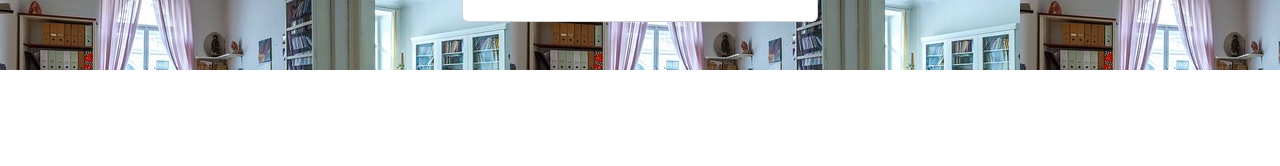
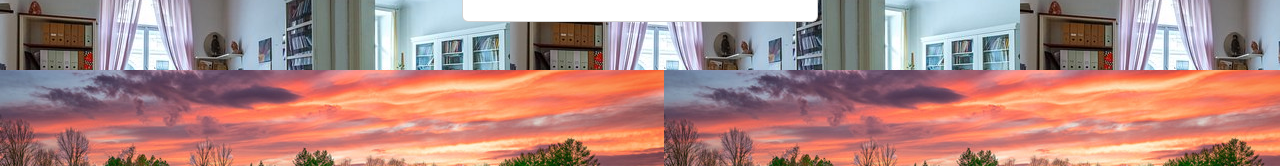
Before and after one commit to Kobby-Jones/react-deployment-with-k8s-ArgoCD, a React (Create React App) app: page / in a window 1280 px wide. Shown: the part 2273-2439 px from the top of the page. Before the commit the page ends 2343 px from the top, so only its background shows below. Built offline with nearby package versions, Linux system fonts and the light colour scheme.

Commit message:
Rent Section

```diff
--- a/src/App.js
+++ b/src/App.js
@@ -1,6 +1,7 @@
 import './App.css';
 import HomePage from './components/Home';
 import CustomNavbar from './components/Navbar';
+import RentPropertySection from './components/RentPropertiesSection';
 import SalesPropertySection from "./components/SalesPropertySection";
 import Testimonials from './components/Testiminials';
 
@@ -12,6 +13,7 @@ function App() {
       <HomePage />
       <Testimonials />
       <SalesPropertySection />
+      <RentPropertySection />
     </div>
   );
 }
--- /dev/null
+++ b/src/components/RentPropertiesSection.jsx
@@ -0,0 +1,16 @@
+import React from 'react';
+import backgroundImage from '../img/background_img_1.jpg'
+
+function RentPropertySection() {
+    return (
+      <section
+        className="bg-info py-5"
+        style={{
+          backgroundImage: `url(${backgroundImage})`,
+          backgroundAttachment: "fixed",
+        }}
+      ></section>
+    );
+}
+
+export default RentPropertySection;
```
